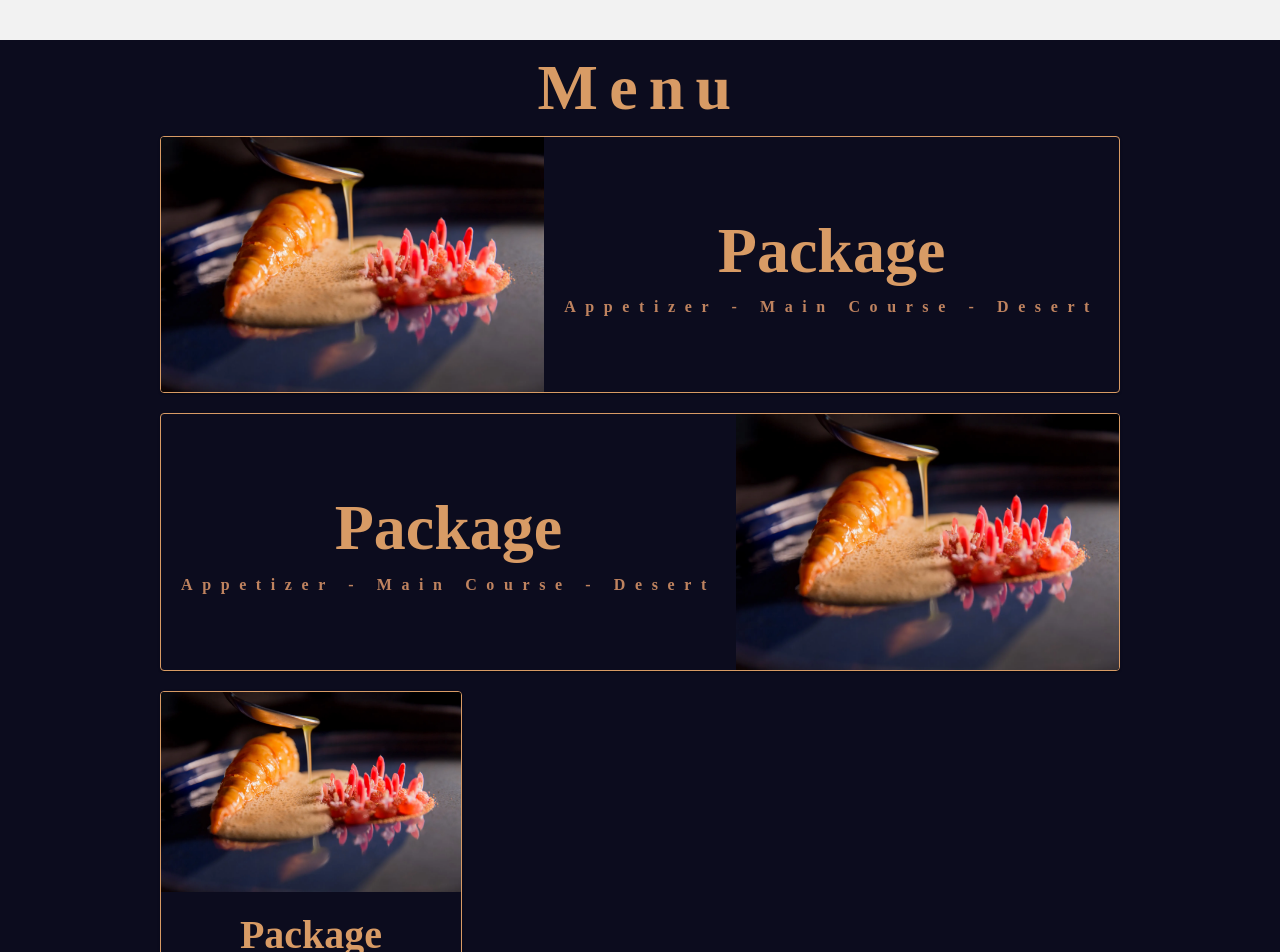
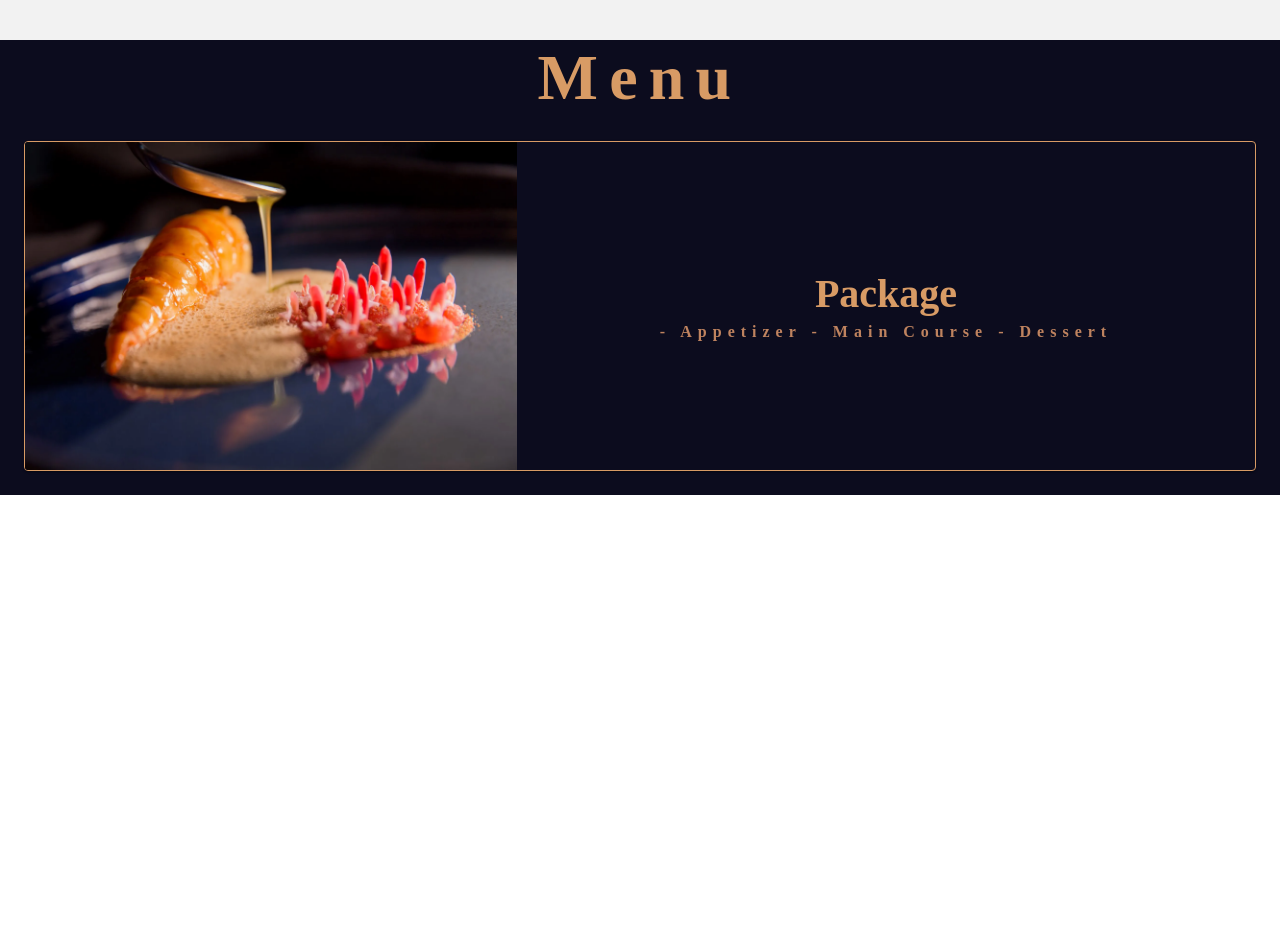
Before and after one commit to woodyyNMK/csc105-hackathon-group-number-16, a React (Create React App) app in the folder frontend/: page / in a window 1280 px wide. Shown: the part 440-1392 px from the top of the page. After the commit the page ends 935 px from the top, so only its background shows below. Built offline with nearby package versions, Linux system fonts and the light colour scheme.

Commit message:
frontend Menu Responsive

```diff
--- a/frontend/src/components/MenuCard1.jsx
+++ b/frontend/src/components/MenuCard1.jsx
@@ -1,39 +1,49 @@
-import * as React from 'react';
-import { useTheme } from '@mui/material/styles';
-import Box from '@mui/material/Box';
-import Card from '@mui/material/Card';
-import CardContent from '@mui/material/CardContent';
-import CardMedia from '@mui/material/CardMedia';
-import IconButton from '@mui/material/IconButton';
-import Typography from '@mui/material/Typography';
-import SkipPreviousIcon from '@mui/icons-material/SkipPrevious';
-import PlayArrowIcon from '@mui/icons-material/PlayArrow';
-import SkipNextIcon from '@mui/icons-material/SkipNext';
-import { CardActionArea } from '@mui/material';
+import * as React from "react";
+import Card from "@mui/material/Card";
+import CardContent from "@mui/material/CardContent";
+import CardMedia from "@mui/material/CardMedia";
+import Typography from "@mui/material/Typography";
+import { CardActionArea } from "@mui/material";
 
 function MenuCard1() {
-    const theme = useTheme();
   return (
-    <Card sx={{backgroundColor:"#0C0C1E", border:"1px solid #d89b65"}}>
-    <CardActionArea sx={{ display: 'flex', alignItems:"center" }}>
+    <Card sx={{ backgroundColor: "#0C0C1E", border: "1px solid #d89b65" }}>
+      <CardActionArea sx={{ display: "flex", alignItems: "center" }}>
         <CardMedia
           component="img"
-      sx={{ width: "40%" , height: "35%"}}
+          sx={{ width: "40%" }}
           image="./assets/temp.png"
           alt="Live from space album cover"
         />
-      <CardContent sx={{ flex: '1 0 auto' }}>
-        <Typography component="div" variant="h5" align="center" sx={{fontFamily:"Argent Cf", fontSize:"4rem",fontWeight:"bold",color:"#d89b65"}}>
+        <CardContent sx={{ width: "60%", display:"flex", flexDirection:"column",alignItems:"center" }} >
+          <Typography
+            component="div"
+            variant="h5"
+            align="center"
+            sx={{
+              fontFamily: "Argent Cf",
+              fontSize: "40px",
+              fontWeight: "bold",
+              color: "#d89b65",
+            }}
+          >
             Package
           </Typography>
-        <Typography variant="subtitle1" color="text.secondary" component="div" align="center" sx={{fontFamily:"Argent Cf", fontWeight:"bold", letterSpacing:"0.6rem", color:"#bf835f"}}>
-          Appetizer - Main Course - Desert
+          <Typography
+            sx={{
+              fontFamily: "Argent Cf",
+              fontWeight: "bold",
+              letterSpacing: "6px",
+              color: "#bf835f",
+
+            }}
+          >
+            - Appetizer - Main Course - Dessert
           </Typography>
         </CardContent>
       </CardActionArea>
-
     </Card>
-  )
+  );
 }
 
-export default MenuCard1
+export default MenuCard1;
--- a/frontend/src/components/MenuCard2.jsx
+++ b/frontend/src/components/MenuCard2.jsx
@@ -1,39 +1,49 @@
-import * as React from 'react';
-import { useTheme } from '@mui/material/styles';
-import Box from '@mui/material/Box';
-import Card from '@mui/material/Card';
-import CardContent from '@mui/material/CardContent';
-import CardMedia from '@mui/material/CardMedia';
-import IconButton from '@mui/material/IconButton';
-import Typography from '@mui/material/Typography';
-import SkipPreviousIcon from '@mui/icons-material/SkipPrevious';
-import PlayArrowIcon from '@mui/icons-material/PlayArrow';
-import SkipNextIcon from '@mui/icons-material/SkipNext';
-import { CardActionArea } from '@mui/material';
-
+import * as React from "react";
+import { useTheme } from "@mui/material/styles";
+import Card from "@mui/material/Card";
+import CardContent from "@mui/material/CardContent";
+import CardMedia from "@mui/material/CardMedia";
+import Typography from "@mui/material/Typography";
+import { CardActionArea } from "@mui/material";
 
 function MenuCard2() {
-    const theme = useTheme();
   return (
-    <Card sx={{backgroundColor:"#0C0C1E", border:"1px solid #d89b65"}}>
-    <CardActionArea sx={{ display: 'flex', alignItems:"center" }}>
-      <CardContent sx={{ flex: '1 0 auto' }}>
-        <Typography component="div" variant="h5" align="center" sx={{fontFamily:"Argent Cf", fontSize:"4rem",fontWeight:"bold",color:"#d89b65"}}>
+    <Card sx={{ backgroundColor: "#0C0C1E", border: "1px solid #d89b65" }}>
+      <CardActionArea sx={{ display: "flex", alignItems: "center" }}>
+        <CardContent sx={{ width: "60%", display:"flex", flexDirection:"column",alignItems:"center" }}>
+          <Typography
+            component="div"
+            variant="h5"
+            align="center"
+            sx={{
+              fontFamily: "Argent Cf",
+              fontSize: "40px",
+              fontWeight: "bold",
+              color: "#d89b65",
+            }}
+          >
             Package
           </Typography>
-        <Typography variant="subtitle1" color="text.secondary" component="div" align="center" sx={{fontFamily:"Argent Cf", fontWeight:"bold", letterSpacing:"0.6rem",color:"#bf835f"}}>
-          Appetizer - Main Course - Desert
+          <Typography
+            sx={{
+              fontFamily: "Argent Cf",
+              fontWeight: "bold",
+              letterSpacing: "8px",
+              color: "#bf835f",
+            }}
+          >
+            - Appetizer - Main Course - Dessert
           </Typography>
         </CardContent>
         <CardMedia
           component="img"
-      sx={{ width: "40%" , height: "35%" }}
+          sx={{ width: "40%" }}
           image="./assets/temp.png"
           alt="Live from space album cover"
         />
       </CardActionArea>
     </Card>
-  )
+  );
 }
 
-export default MenuCard2
+export default MenuCard2;
--- a/frontend/src/components/MenuCard3.jsx
+++ b/frontend/src/components/MenuCard3.jsx
@@ -7,20 +7,19 @@ import { CardActionArea } from '@mui/material';
 
 function MenuCard3() {
   return (
-    <Card sx={{ maxWidth: 300,maxHeight: 400, alignItems:"center",backgroundColor:"#0C0C1E", border:"1px solid #d89b65"}}>
+    <Card sx={{alignItems:"center",backgroundColor:"#0C0C1E", border:"1px solid #d89b65"}}>
       <CardActionArea>
         <CardMedia
           component="img"
-          height="20%"
-          width="15%"
+          width="100%"
           image="./assets/temp.png"
           alt="green iguana"
         />
         <CardContent>
-          <Typography gutterBottom variant="h5" component="div" align="center" sx={{fontFamily:"Argent Cf", fontSize:"2.5rem",fontWeight:"bold",color:"#d89b65"}}>
+          <Typography gutterBottom variant="h3" component="div" align="center" sx={{fontFamily:"Argent Cf",fontWeight:"bold",color:"#d89b65"}}>
             Package
           </Typography>
-          <Typography variant="body2" color="text.secondary" align="center" sx={{fontFamily:"Argent Cf", fontWeight:"bold", letterSpacing:"0.6rem",color:"#bf835f"}}>
+          <Typography variant="body2" align="center" sx={{fontFamily:"Argent Cf", fontWeight:"bold", letterSpacing:"0.3rem",color:"#bf835f"}}>
             Appetizer <br/>- <br/>Main Course <br/>- <br/>Desert
           </Typography>
         </CardContent>
--- a/frontend/src/components/Navbar.jsx
+++ b/frontend/src/components/Navbar.jsx
@@ -86,7 +86,7 @@ import {
       <div>
         <AppBar sx={{backgroundColor:"transparent"}} position="static">
           <Toolbar sx={{ justifyContent: "space-between" }}>
-          <Typography variant="h6" component="div" sx={{ flexGrow: 1, fontSize:"2.5rem",fontWeight:"300", fontFamily:"Adobe Garamound Pro",letterSpacing:6}}>
+          <Typography variant="h6" component="div" sx={{ flexGrow: 1, fontSize:"1rem",fontWeight:"300", fontFamily:"Adobe Garamound Pro",letterSpacing:6}}>
               Oceanic Rhapsody
             </Typography>
 
--- a/frontend/src/pages/HomePage.jsx
+++ b/frontend/src/pages/HomePage.jsx
@@ -1,34 +1,50 @@
-import React from 'react';
-import Navbar from '../components/Navbar';
-import { Box, Typography } from '@mui/material';
-import "../css/HomePage.css"
-import MenuCard1 from '../components/MenuCard1';
-import MenuCard2 from '../components/MenuCard2';
-import MenuCard3 from '../components/MenuCard3';
+import React from "react";
+import Navbar from "../components/Navbar";
+import { Box, Grid, Typography } from "@mui/material";
+import "../css/HomePage.css";
+import MenuCard1 from "../components/MenuCard1";
+import MenuCard2 from "../components/MenuCard2";
+import MenuCard3 from "../components/MenuCard3";
+import { Padding } from "@mui/icons-material";
 export default function HomePage() {
-
-
-    return (
-    <div className="signup_container">
-        <Box className="Header">
-            <Navbar/>
-
+  return (
+    <Box className="signup_container">
+      <Box className="Header">
+        <Navbar />
+      </Box>
+      <Box className="Body">
+        <Typography
+            component="div"
+            variant="h2"
+            align="center"
+            sx={{
+                fontSize: "4rem",
+                fontFamily: "Argent Cf",
+                fontWeight: "bold",
+                letterSpacing: "0.7rem",
+                color: "#d89b65",
+            }}
+        >
+          Menu
+        </Typography>
+        <Box sx={{display: { xs: "block", sm: "block", md: "none" }}}>
+        <Grid container sx={{p:3}} rowSpacing={4} columnSpacing={3}>
+          <Grid item xs={12} sm={6}>
+          <MenuCard3/>
+          </Grid>
+          <Grid item xs={12} sm={6}>
+          <MenuCard3/>
+          </Grid>
+        </Grid>
         </Box>
-        <div className='Body'>
-
-            <Typography align="center" sx={{fontSize: "4rem",fontFamily:"Argent Cf", fontWeight:"bold", letterSpacing:"0.7rem", color:"#d89b65"}}>
-                Menu
-            </Typography>
-            <div className='c1'>
-            <MenuCard1 />
-            </div>
-            <div className='c2'>
-            <MenuCard2 sx={{width:"50%"}}/>
-            </div>
-            <div className='c3'>
-            <MenuCard3/>
-            </div>
-        </div>
-    </div>
-  )
+        <Box sx={{display: { xs: "none", sm: "none", md: "block" }}}>
+        <Grid container sx={{p:3}} rowSpacing={4} columnSpacing={3}>
+          <Grid item md={12}>
+          <MenuCard1/>
+          </Grid>
+        </Grid>
+        </Box>
+      </Box>
+    </Box>
+  );
 }
```
Lines whose indentation alone changed are shown as unchanged.
